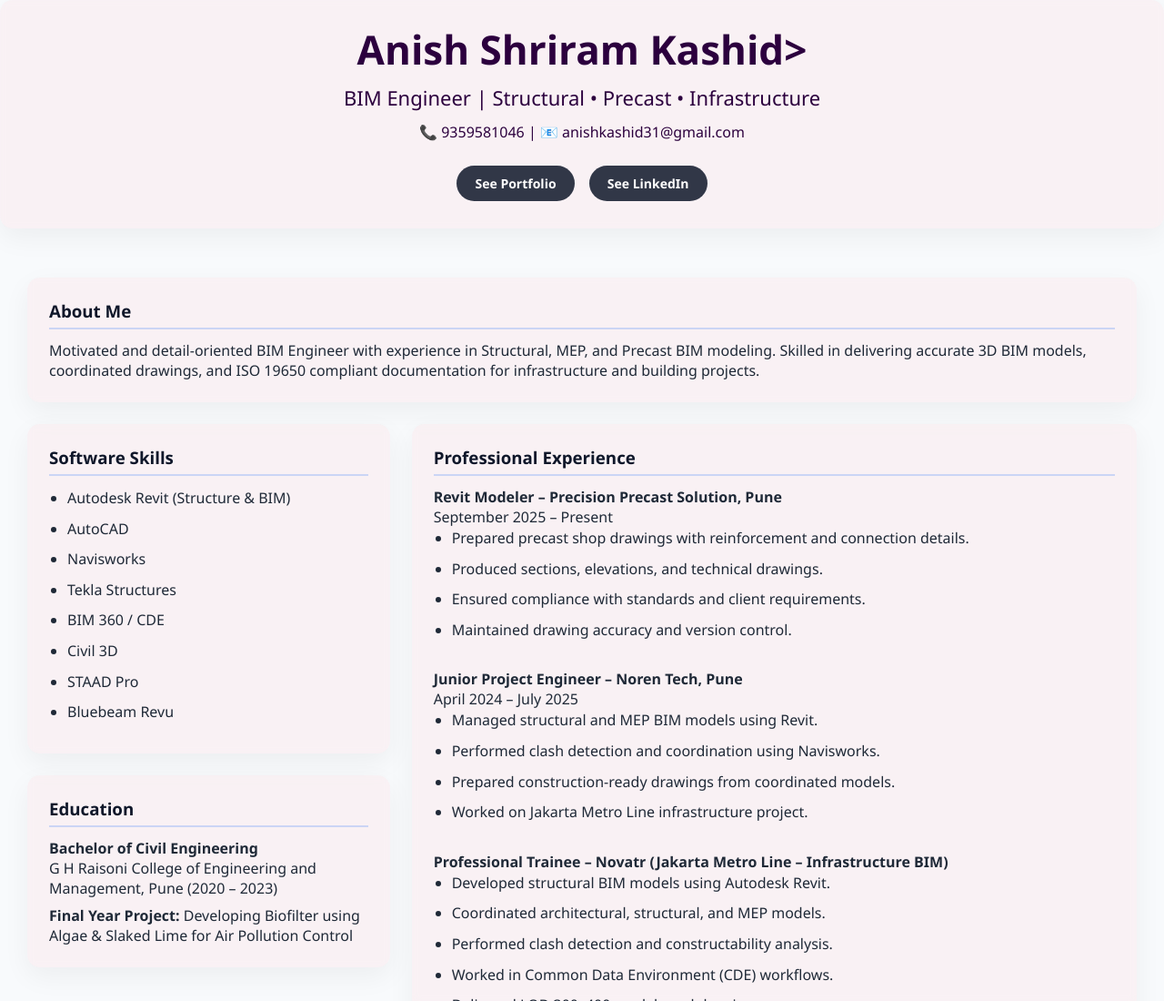
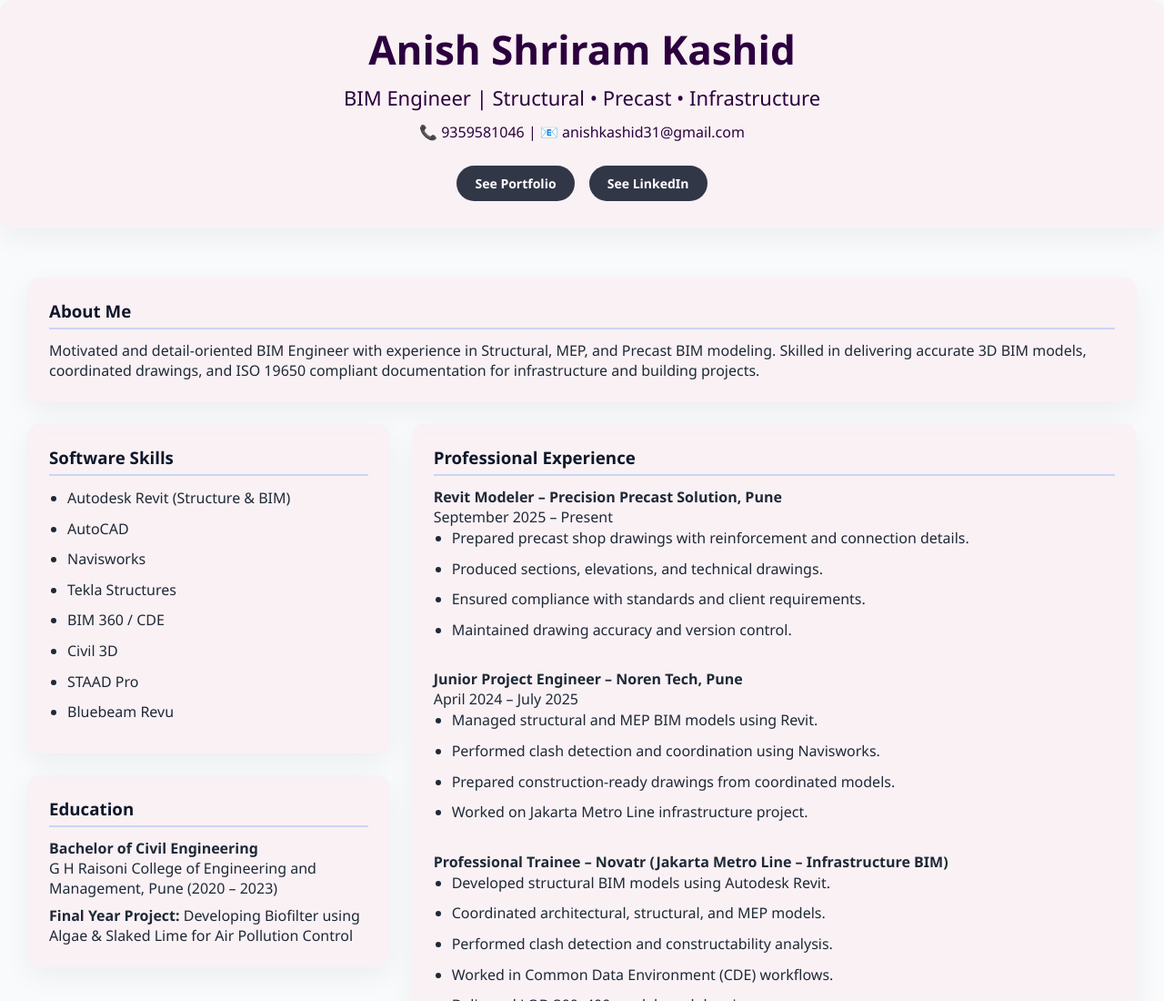
Before and after one commit to anish-k-31/Profile, a plain HTML site: page index.html in a window 1280 px wide. Shown: the top 1100 px of the page at 91% size. Drawn offline with Linux system fonts and the light colour scheme.

Commit message:
Update index.html

```diff
--- a/index.html
+++ b/index.html
@@ -166,7 +166,7 @@
 
   <!-- HEADER -->
   <header class="card container" id="mainHeader">
-    <h1>Anish Shriram Kashid>
+    <h1>Anish Shriram Kashid
     <h2>BIM Engineer | Structural • Precast • Infrastructure</h2>
     <p>📞 9359581046 | 📧 anishkashid31@gmail.com</p>
 
```
